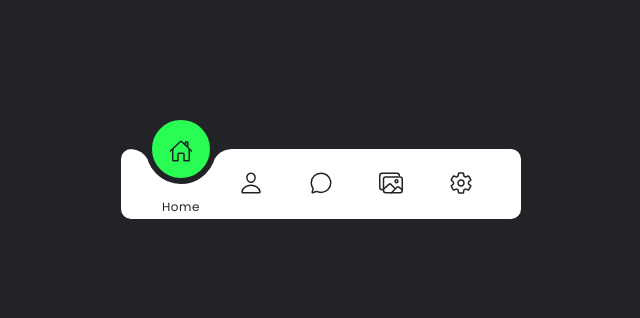
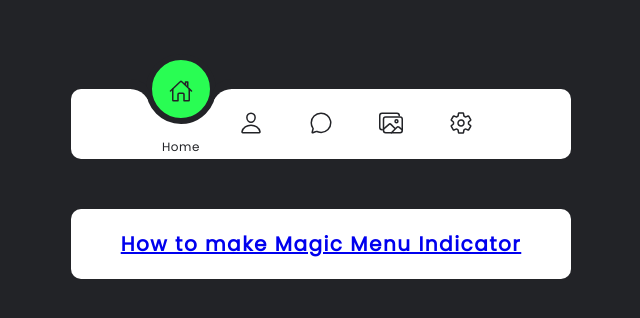
Before and after one commit to Benjaming61001/BasicHTML_CSS, a plain HTML site: page Magic Menu Indicator/main.html in a window 1280 px wide. Shown: the part 216-534 px from the top of the page, without its empty margins (319-959 px from the left). Drawn offline with nearby package versions, Linux system fonts and the light colour scheme.

Commit message:
add source

```diff
--- a/Magic Menu Indicator/main.css
+++ b/Magic Menu Indicator/main.css
@@ -15,13 +15,14 @@ body {
   display: flex;
   justify-content: center;
   align-items: center;
+  flex-direction: column;
   min-height: 100vh;
   background: var(--clr);
 }
 
 .navigation {
   position: relative;
-  width: 400px;
+  width: 500px;
   height: 70px;
   background: #fff;
   position: relative;
@@ -139,3 +140,19 @@ body {
 .navigation ul li:nth-child(5).active ~ .indicator {
     transform: translateX(calc(70px * 4));
 }
+
+.link {
+    display: flex;
+    justify-content: center;
+    align-items: center;
+    margin-top: 50px;
+    padding: 25px;
+    width: 500px;
+    height: 70px;
+    border-radius: 10px;
+    background-color: white;
+    font-size: 1.25em;
+    font-weight: 800;
+    letter-spacing: 1.5px;
+    text-align: center;
+}
--- a/Magic Menu Indicator/main.html
+++ b/Magic Menu Indicator/main.html
@@ -53,6 +53,9 @@
         <div class="indicator"></div>
       </ul>
     </div>
+    <a href="https://www.youtube.com/watch?v=ArTVfdHOB-M" title="Tutorial" class="link">
+        How to make Magic Menu Indicator
+    </a>
 
     <script>
         const list = document.querySelectorAll('.list');
```
